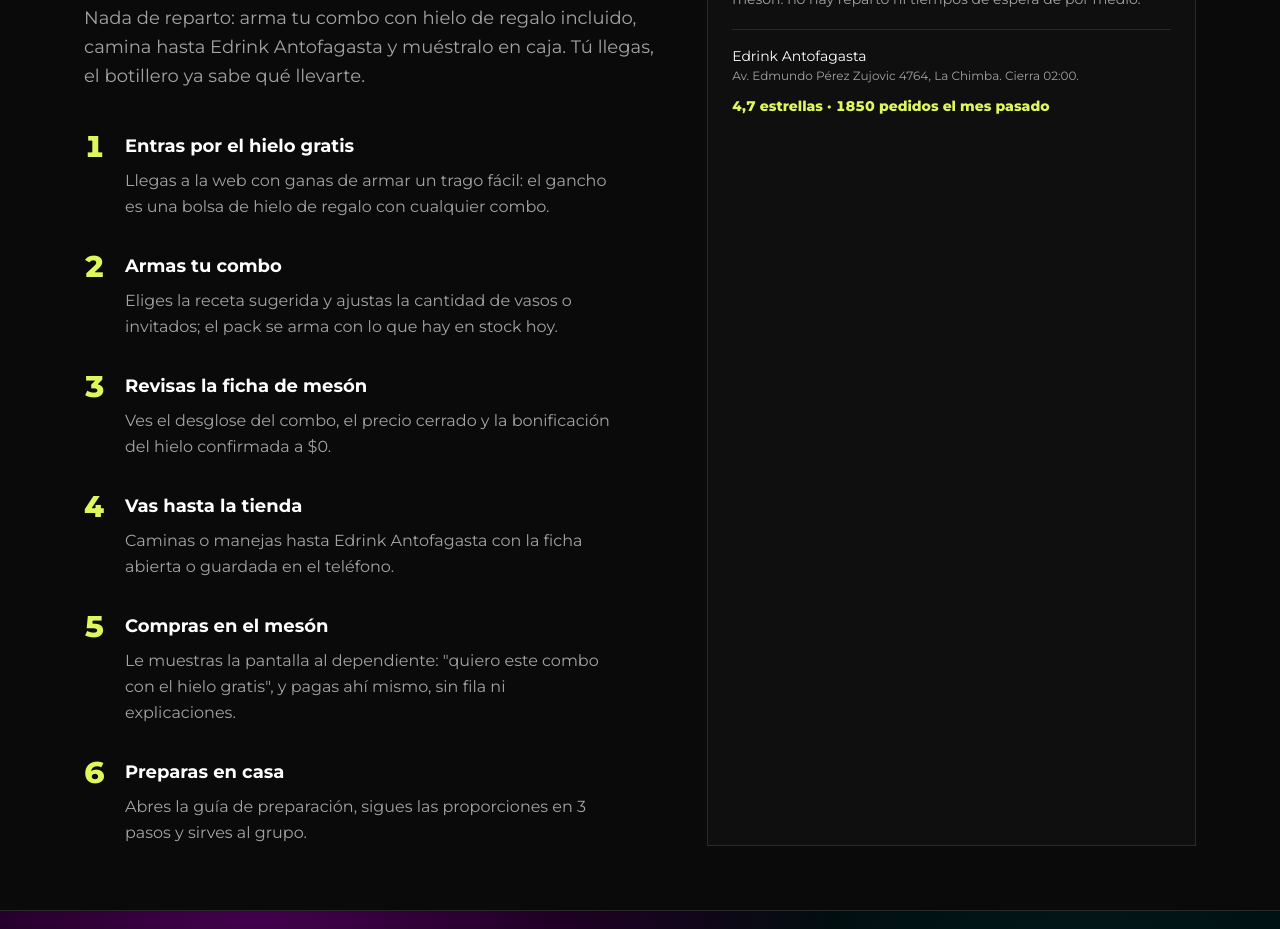
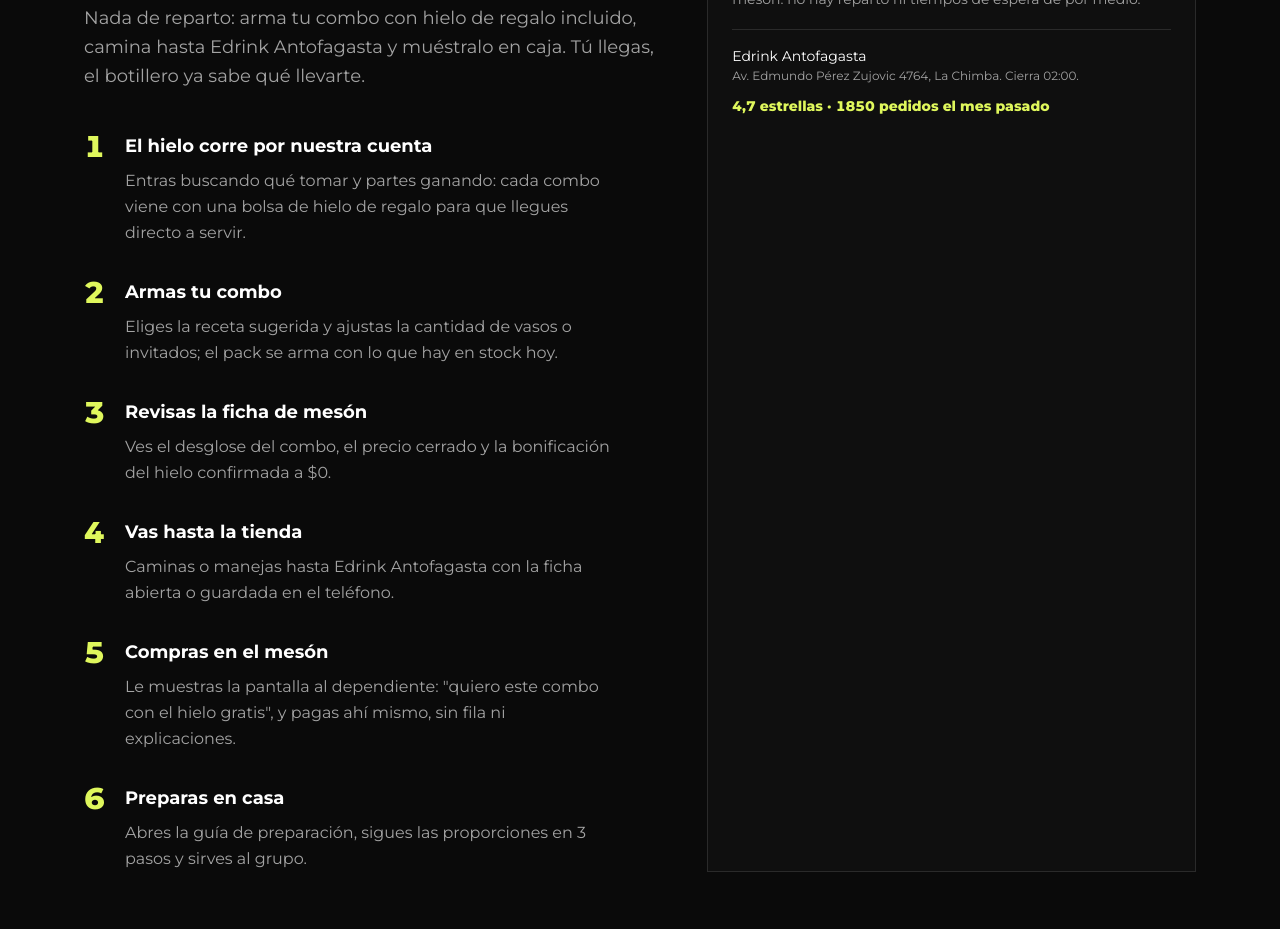
Before and after one commit to estudiorosa/edrink-app, a Next.js app in the folder web/: page / in a window 1280 px wide. Shown: the part 3020-3949 px from the top of the page. Built offline with nearby package versions, Linux system fonts and the light colour scheme.

Commit message:
Reescribir el paso 1 de 'Cómo funciona'
Co-Authored-By: Claude Sonnet 5 <noreply@anthropic.com>
Claude-Session: https://claude.ai/code/session_01YWmTLb8mNDcg6XYPXW8Jpt

```diff
--- a/web/components/ComoFunciona.tsx
+++ b/web/components/ComoFunciona.tsx
@@ -4,8 +4,8 @@ const botilleria = BOTILLERIAS[0]
 
 const PASOS = [
   {
-    titulo: 'Entras por el hielo gratis',
-    texto: 'Llegas a la web con ganas de armar un trago fácil: el gancho es una bolsa de hielo de regalo con cualquier combo.',
+    titulo: 'El hielo corre por nuestra cuenta',
+    texto: 'Entras buscando qué tomar y partes ganando: cada combo viene con una bolsa de hielo de regalo para que llegues directo a servir.',
   },
   {
     titulo: 'Armas tu combo',
```
